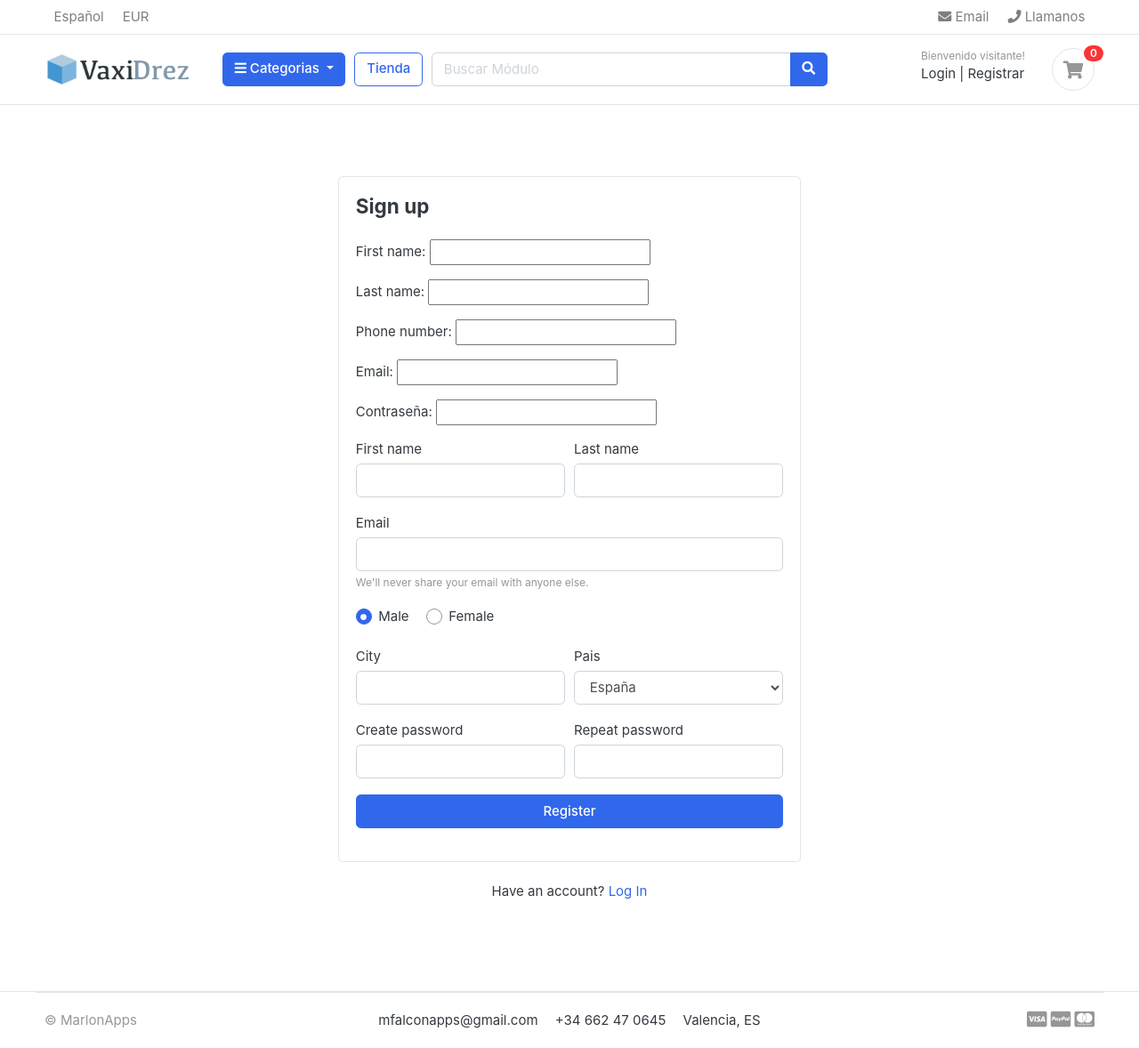
After one commit to falconsoft3d/marlonapps.com, a Django app: page /accounts/register/ in a window 1280 px wide. The commit adds this page. Shown: the whole page at 89% size. Run offline with Django 3.2, Linux system fonts and the light colour scheme; data that the repository does not hold is empty; some web fonts are replaced.

Commit message:
C174 Registro de Usurio

```diff
--- /dev/null
+++ b/apps/accounts/forms.py
@@ -0,0 +1,8 @@
+from dataclasses import field
+from django import forms
+from .models import Account
+
+class RegistrationForm(forms.ModelForm):
+    class Meta:
+        model = Account
+        fields = ['first_name', 'last_name', 'phone_number', 'email', 'password']
--- /dev/null
+++ b/apps/accounts/urls.py
@@ -0,0 +1,9 @@
+from django.urls import path
+from . import views
+
+
+urlpatterns = [
+    path('register/', views.register, name='register'),
+    path('login/', views.login, name='login'),
+    path('logout/', views.logout, name='logout')
+]
--- a/apps/accounts/views.py
+++ b/apps/accounts/views.py
@@ -1,3 +1,18 @@
 from django.shortcuts import render
 
+from accounts.forms import RegistrationForm
+
 # Create your views here.
+
+def register(request):
+    form = RegistrationForm
+    context = {
+        'form' : form
+    }
+    return render(request, 'accounts/register.html', context)
+
+def login(request):
+    return render(request, 'accounts/login.html')
+
+def logout(request):
+    return
--- a/marlonapps/urls.py
+++ b/marlonapps/urls.py
@@ -24,4 +24,5 @@ urlpatterns = [
     path('', views.home, name="home"),
     path('store/', include('store.urls')),
     path('cart/', include('carts.urls')),
+    path('accounts/', include('accounts.urls')),
 ] + static(settings.MEDIA_URL, document_root=settings.MEDIA_ROOT)
--- /dev/null
+++ b/templates/accounts/login.html
@@ -0,0 +1 @@
+<h2>Pagina de Login</h2>
--- /dev/null
+++ b/templates/accounts/register.html
@@ -0,0 +1,84 @@
+{% extends 'base.html' %}
+{% load static %}
+
+{%  block content %}
+
+<!-- ========================= SECTION CONTENT ========================= -->
+<section class="section-content padding-y">
+
+    <!-- ============================ COMPONENT REGISTER   ================================= -->
+        <div class="card mx-auto" style="max-width:520px; margin-top:40px;">
+          <article class="card-body">
+            <header class="mb-4"><h4 class="card-title">Sign up</h4></header>
+            <form>
+
+                {{ form.as_p }}
+
+                    <div class="form-row">
+                        <div class="col form-group">
+                            <label>First name</label>
+                              <input type="text" class="form-control" placeholder="">
+                        </div> <!-- form-group end.// -->
+                        <div class="col form-group">
+                            <label>Last name</label>
+                              <input type="text" class="form-control" placeholder="">
+                        </div> <!-- form-group end.// -->
+                    </div> <!-- form-row end.// -->
+                    <div class="form-group">
+                        <label>Email</label>
+                        <input type="email" class="form-control" placeholder="">
+                        <small class="form-text text-muted">We'll never share your email with anyone else.</small>
+                    </div> <!-- form-group end.// -->
+                    <div class="form-group">
+                        <label class="custom-control custom-radio custom-control-inline">
+                          <input class="custom-control-input" checked="" type="radio" name="gender" value="option1">
+                          <span class="custom-control-label"> Male </span>
+                        </label>
+                        <label class="custom-control custom-radio custom-control-inline">
+                          <input class="custom-control-input" type="radio" name="gender" value="option2">
+                          <span class="custom-control-label"> Female </span>
+                        </label>
+                    </div> <!-- form-group end.// -->
+                    <div class="form-row">
+                        <div class="form-group col-md-6">
+                          <label>City</label>
+                          <input type="text" class="form-control">
+                        </div> <!-- form-group end.// -->
+                        <div class="form-group col-md-6">
+                          <label>Pais</label>
+                          <select id="inputState" class="form-control">
+                            <option> Selecionar...</option>
+                              <option>Chile</option>
+                              <option>Venezuela</option>
+                              <option selected="">España</option>
+                              <option>Puerto Rico</option>
+                              <option>Peru</option>
+                          </select>
+                        </div> <!-- form-group end.// -->
+                    </div> <!-- form-row.// -->
+                    <div class="form-row">
+                        <div class="form-group col-md-6">
+                            <label>Create password</label>
+                            <input class="form-control" type="password">
+                        </div> <!-- form-group end.// -->
+                        <div class="form-group col-md-6">
+                            <label>Repeat password</label>
+                            <input class="form-control" type="password">
+                        </div> <!-- form-group end.// -->
+                    </div>
+                    <div class="form-group">
+                        <button type="submit" class="btn btn-primary btn-block"> Register  </button>
+                    </div> <!-- form-group// -->
+
+                </form>
+            </article><!-- card-body.// -->
+        </div> <!-- card .// -->
+        <p class="text-center mt-4">Have an account? <a href="">Log In</a></p>
+        <br><br>
+    <!-- ============================ COMPONENT REGISTER  END.// ================================= -->
+
+
+    </section>
+    <!-- ========================= SECTION CONTENT END// ========================= -->
+
+{% endblock %}
--- a/templates/includes/navbar.html
+++ b/templates/includes/navbar.html
@@ -69,8 +69,8 @@
                         <div class="widget-header">
                             <small class="title text-muted">Bienvenido visitante!</small>
                             <div>
-                                <a href="./signin.html">Login</a> <span class="dark-transp"> | </span>
-                                <a href="./register.html"> Registrar</a>
+                                <a href="{% url 'login' %}">Login</a> <span class="dark-transp"> | </span>
+                                <a href="{% url 'register' %}"> Registrar</a>
                             </div>
                         </div>
                         <a href="{% url 'cart' %}" class="widget-header pl-3 ml-3">
--- a/templates/store/store.html
+++ b/templates/store/store.html
@@ -81,6 +81,7 @@
                     <span class="btn btn-light"> 9 </span>
                   </label>
             </div><!-- card-body.// -->
+
             </div>
         </article> <!-- filter-group .// -->
 
@@ -138,9 +139,6 @@
     </header><!-- sect-heading -->
 
     <div class="row">
-
-
-
             {% for product in products %}
             <div class="col-md-4">
                 <figure class="card card-product-grid">
```
Also changed, not shown: templates/store/product_detail.html (+5 -5 lines).
